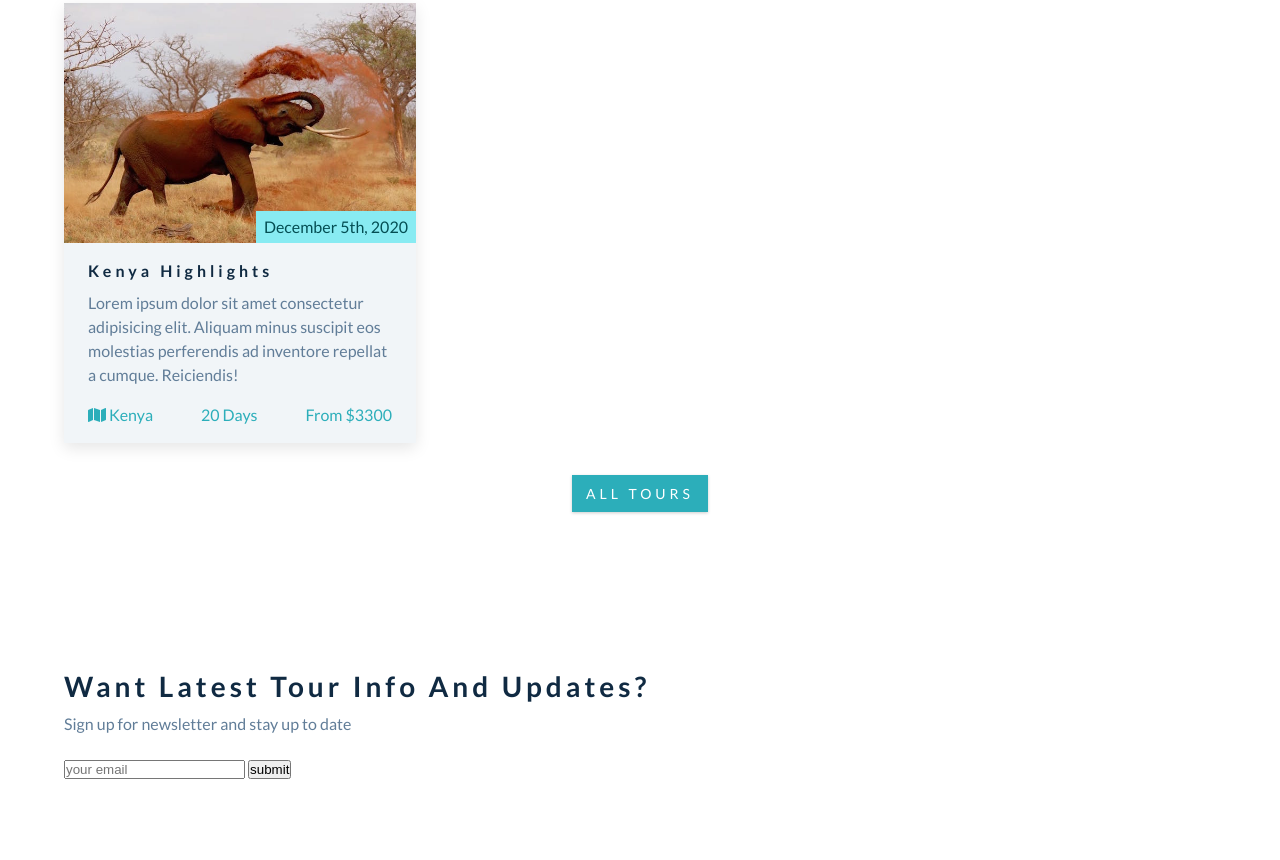
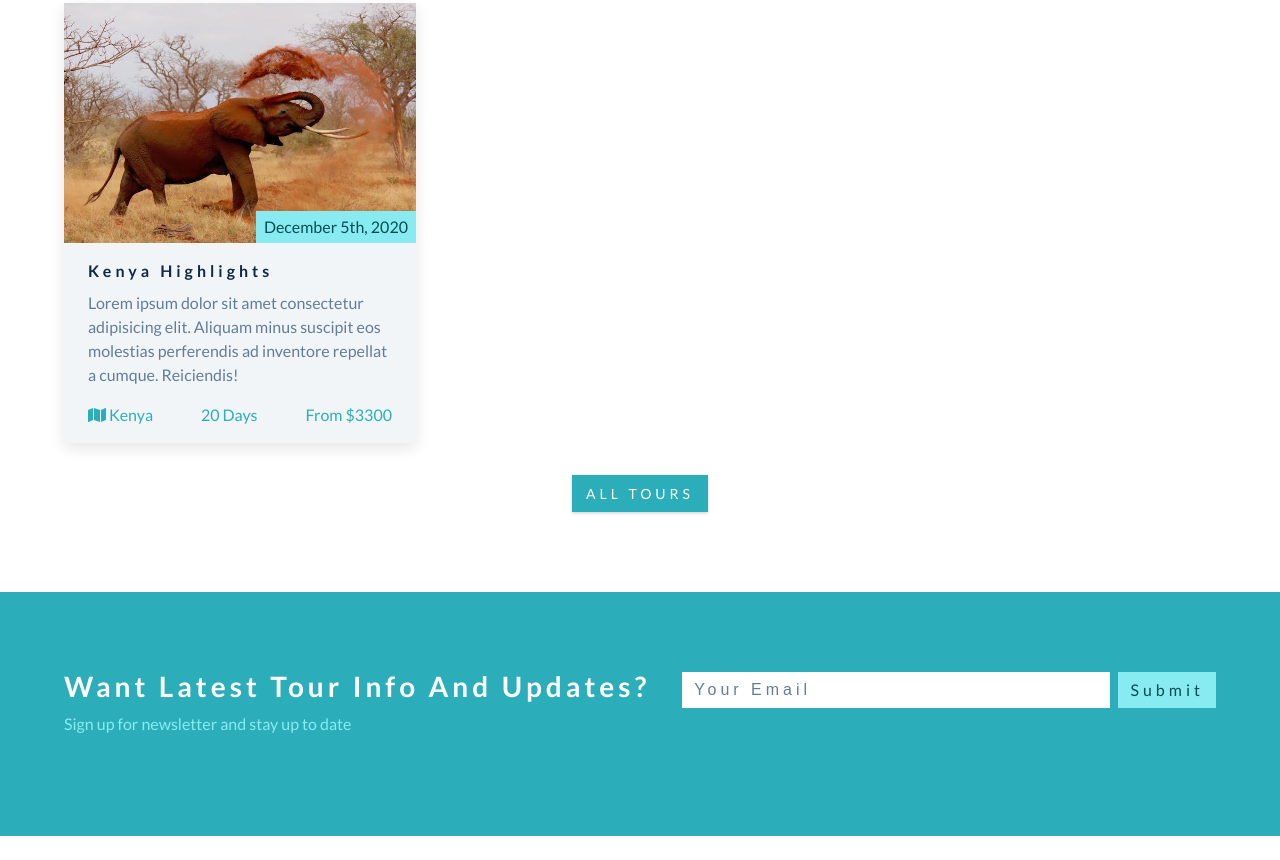
Before and after one commit to etblink/Backroads-Project-tutorial, a plain HTML site: page index.html in a window 1280 px wide. Shown: the part 2506-3366 px from the top of the page. After the commit the page ends 3342 px from the top, so only its background shows below. Drawn offline with Linux system fonts and the light colour scheme.

Commit message:
contact section css

```diff
--- a/css/styles.css
+++ b/css/styles.css
@@ -393,7 +393,61 @@ Featured Tours
 Contact
 ===============
 */
-
+.contact {
+  background: var(--clr-primary-5);
+}
+.contact-title{
+  color: var(--clr-white);
+}
+.contact-title p{
+  color: var(--clr-primary-8);
+}
+.contact-form {
+  display: flex;
+  max-width: 28rem;
+}
+.form-control {
+  flex: 1 1 auto;
+  color: var(--clr-grey-5);
+}
+.form-control,.btn-submit {
+  padding: 0.375rem 0.75rem;
+  font-size: 1rem;
+  line-height: 1.5rem;
+  font-weight: 300;
+  letter-spacing: var(--spacing);
+  background: var(--clr-white);
+  text-transform: capitalize;
+  border: transparent;
+}
+.form-control::placeholder {
+  color: inherit;
+}
+.btn-submit {
+  font-family: var(--ff-primary);
+  margin-left: 0.5rem;
+  background: var(--clr-primary-8);
+  color: var(--clr-primary-1);
+  cursor: pointer;
+  transition: var(--transition);
+}
+.btn-submit:hover {
+  background: var(--clr-primary-1);
+  color: var(--clr-primary-5);
+}
+@media screen and (min-width:992px) {
+  .contact-center {
+    display: flex;
+    flex-wrap: wrap;
+    justify-content: space-between;
+  }
+  .contact-form {
+    align-self: flex-start;
+    flex: 1 1 auto;
+    max-width: 100%;
+    padding-left: 2rem;
+  }
+}
 /*
 ===============
 Gallery
```
